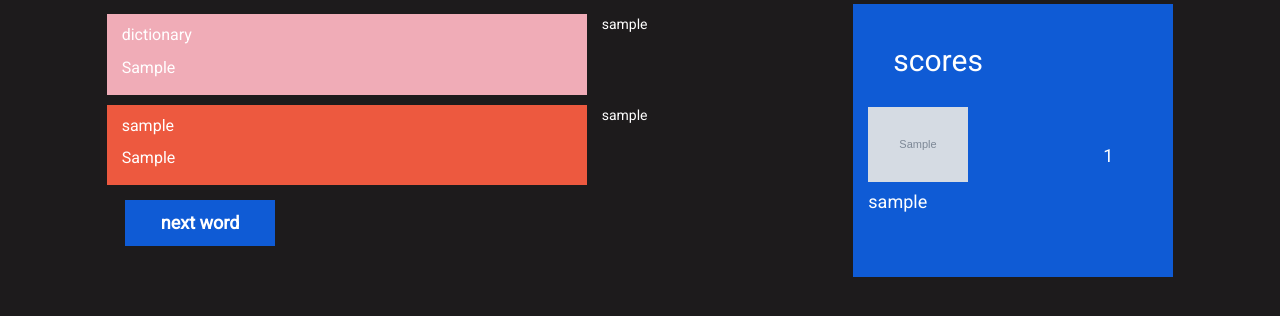
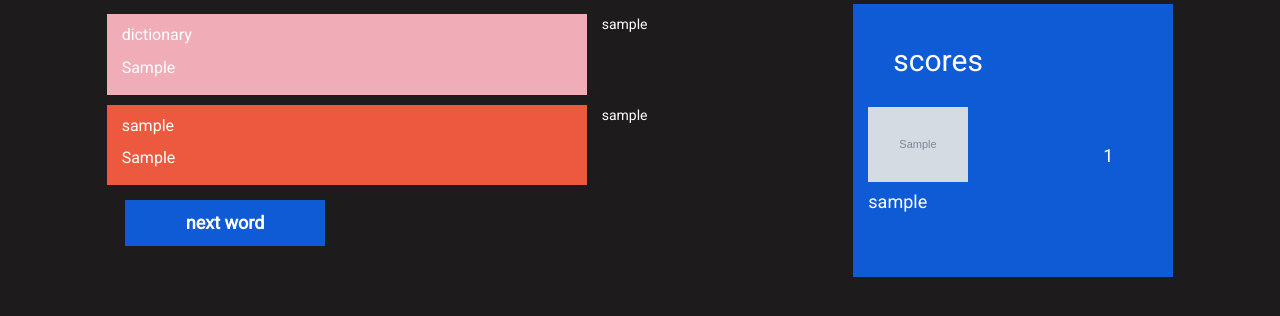
Before and after one commit to marsmans13/game_app, a Flask app: a page that uses game_app/templates/show_definitions.html in a window 1280 px wide. Shown: the part 257-573 px from the top of the page. Run offline with Flask 2, Linux system fonts and the light colour scheme; tables that the repository leaves empty hold one stand-in row (values such as "Sample post"); grey boxes marked "Sample" are stand-in pictures; some libraries are stand-ins or nearby versions.

Commit message:
Update formatting, fix issue w/ definition reloading

```diff
--- a/game_app/templates/show_definitions.html
+++ b/game_app/templates/show_definitions.html
@@ -22,8 +22,8 @@
     </div>
     <div id="showResultsBool" style="visibility:hidden">{{ show_results }}</div>
     <div class="row" style="margin-top: 50px;" id="showResultsID">
-        <div class="col-lg-1 col-xs-0"></div>
-        <div class="col-lg-6 col-sm-12" style="margin-bottom: 50px;">
+        <div class="col-lg-1 col-sm-1 col-xs-0"></div>
+        <div class="col-lg-6 col-sm-11 col-xs-12" style="margin-bottom: 50px;">
             {% for definition in definitions %}
                 <div class="row">
                     {% if definition == 'dictionary' %}
@@ -37,7 +37,7 @@
                         <p>{{ definitions[definition][0].definition }}</p>
                     </div>
                     {% endif %}
-                    <div class="col-lg-3 col-sm-2" style="margin-top:10px">
+		    <div class="col-lg-3 col-sm-2" style="margin-top:10px;">
                         {% if definitions[definition][1] in ("None", []) %}
                             <p>No votes :(</p>
                         {% else %}
@@ -49,13 +49,15 @@
                     </div>
                 </div>
             {% endfor %}
+	    <div style="margin-left: auto; margin-right: auto; display: block;">
             <form action="{{ url_for('vote', word=word, game_code=game_code, word_num=word_num, show_defs='True') }}" method="POST">
                 <label for="next_word"></label>
-                <input class="btn-style" style="width: 150px;" type="submit" id="next_word" name="next_word" value="next word">
+                <input class="btn-style" style="width: 200px;" type="submit" id="next_word" name="next_word" value="next word">
             </form>
+	    </div>
         </div>
-        <div class="col-lg-1 col-xs-0"></div>
-        <div class="col-lg-3 col-xs-12 blue-box">
+	<div class="col-lg-1 col-md-3 col-sm-3 col-xs-0"></div>
+        <div class="col-lg-3 col-md-6 col-sm-6 col-xs-12 blue-box" style="float: center;">
             <h2 style="margin-bottom: 30px; padding-left:10px;">scores</h2>
             {% for score in scores %}
                 <div class="row" style="margin-bottom: 15px;">
@@ -69,7 +71,7 @@
                 </div>
             {% endfor %}
         </div>
-        <div class="col-lg-1 col-xs-0"></div>
+        <div class="col-lg-1 col-md-3 col-sm-3 col-xs-0"></div>
     </div>
 
     <div class="row" id="hideResults">
--- a/game_app/templates/vote.html
+++ b/game_app/templates/vote.html
@@ -28,7 +28,7 @@
                 {% for definition in definitions %}
                 <div class="row">
                     <div class="col-lg-12 radio-defs">
-                        <input type="radio" id="definition_{{ definition.definition_id }}" name="definitions" value="{{ definition.definition }}">
+                        <input type="radio" id="definition_{{ definition.definition_id }}" name="definitions" value="{{ definition.definition }}" required />
                         <label for="definition_{{ definition.definition_id }}">{{ definition.definition }}</label>
                     </div>
                 </div>
@@ -74,6 +74,10 @@
             $('#hideDefinitions').show();
           }
           else {
+	    var is_visible = $('#showDefinitionsID').is(':visible');
+	    if (is_visible == true) {
+		  return;
+	    }
             $('#hideDefinitions').hide();
             var defs_html = $($.parseHTML(reply)).find("#showDefinitionsID").html();
             $('#showDefinitionsID').html(defs_html);
```
Also changed, not shown: game_app/templates/show_word.html (+4 -4 lines).
